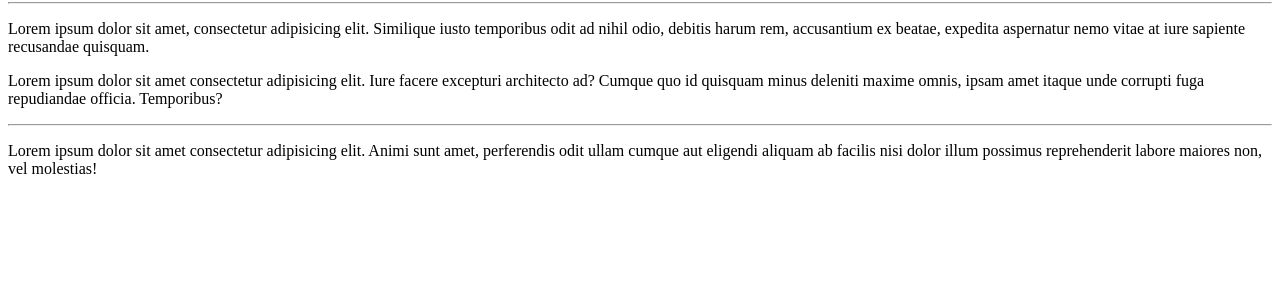
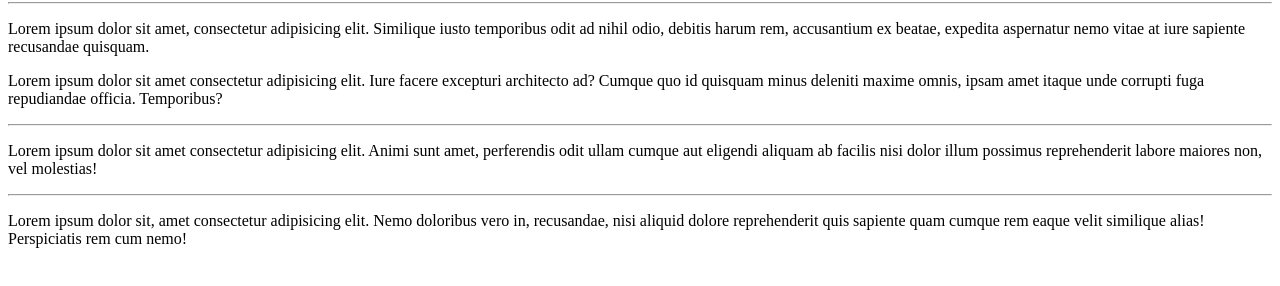
Before and after one commit to Antonio-Lopes-Campos/Ola-todo-mundo, a plain HTML site: page Site-exemplo/index.html in a window 1280 px wide. Shown: the part 78-364 px from the top of the page. Drawn offline with Linux system fonts and the light colour scheme.

Commit message:
Alterei página principal

```diff
--- a/Site-exemplo/index.html
+++ b/Site-exemplo/index.html
@@ -14,5 +14,7 @@
     <p>Lorem ipsum dolor sit amet consectetur adipisicing elit. Iure facere excepturi architecto ad? Cumque quo id quisquam minus deleniti maxime omnis, ipsam amet itaque unde corrupti fuga repudiandae officia. Temporibus?</p>
     <hr>
     <p>Lorem ipsum dolor sit amet consectetur adipisicing elit. Animi sunt amet, perferendis odit ullam cumque aut eligendi aliquam ab facilis nisi dolor illum possimus reprehenderit labore maiores non, vel molestias!</p>
+    <hr>
+    <p>Lorem ipsum dolor sit, amet consectetur adipisicing elit. Nemo doloribus vero in, recusandae, nisi aliquid dolore reprehenderit quis sapiente quam cumque rem eaque velit similique alias! Perspiciatis rem cum nemo!</p>
 </body>
 </html>
```
